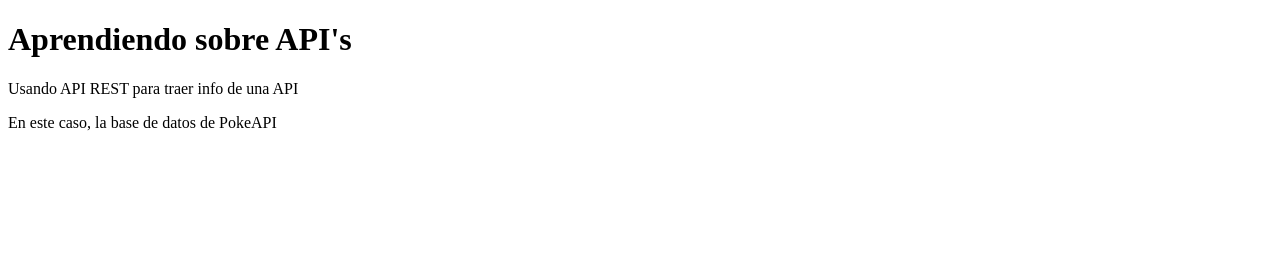
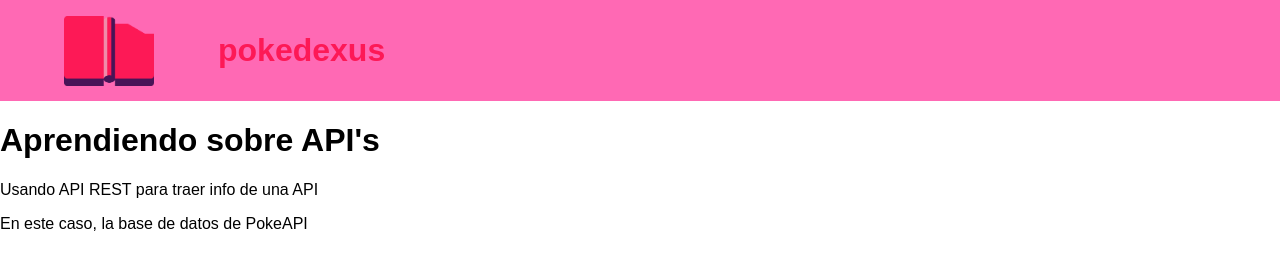
Before and after one commit to walas-01/pokeTest, a plain HTML site: page index.html in a window 1280 px wide. Drawn offline with Linux system fonts and the light colour scheme.

Commit message:
Agregado nav con logo

```diff
--- a/css/style.scss
+++ b/css/style.scss
@@ -0,0 +1,34 @@
+
+
+
+body,html{
+    padding:0;
+    margin:0;
+    font-family:Arial, Helvetica, sans-serif;
+}
+
+.nav{
+    display:flex;
+    background-color: hotpink;
+}
+
+.nav-brand{
+    display:flex;
+    justify-content: space-between;
+    align-items: center;
+    img{
+        width: 90px;
+        height: 70px;
+        margin: 0rem 4rem;
+    }
+    h3{
+        font-size: 2rem;
+        color:#fd1956;
+        font-weight: bold;
+    }
+}
+
+.btn{
+    text-decoration: none;
+    border:none;
+}
--- a/index.html
+++ b/index.html
@@ -8,12 +8,21 @@
 </head>
 <body>
 
+
+    <navbar class="nav">
+        <div class="nav-brand">
+            <img src="img/logo2.png" alt="brandLogo" class="nav-brand-logo">
+            <h3 class="nav-brand-">pokedexus</h3>
+        </div>
+        <div class="nav-list">
+
+        </div>
+    </navbar>
+
     <h1>Aprendiendo sobre API's</h1>
     <p>Usando API REST para traer info de una API</p>
     <p>En este caso, la base de datos de PokeAPI</p>
 
-
-
     <script src="index.js"></script>
 </body>
 </html>
```
Also changed, not shown: css/style.css, 1 other file.
